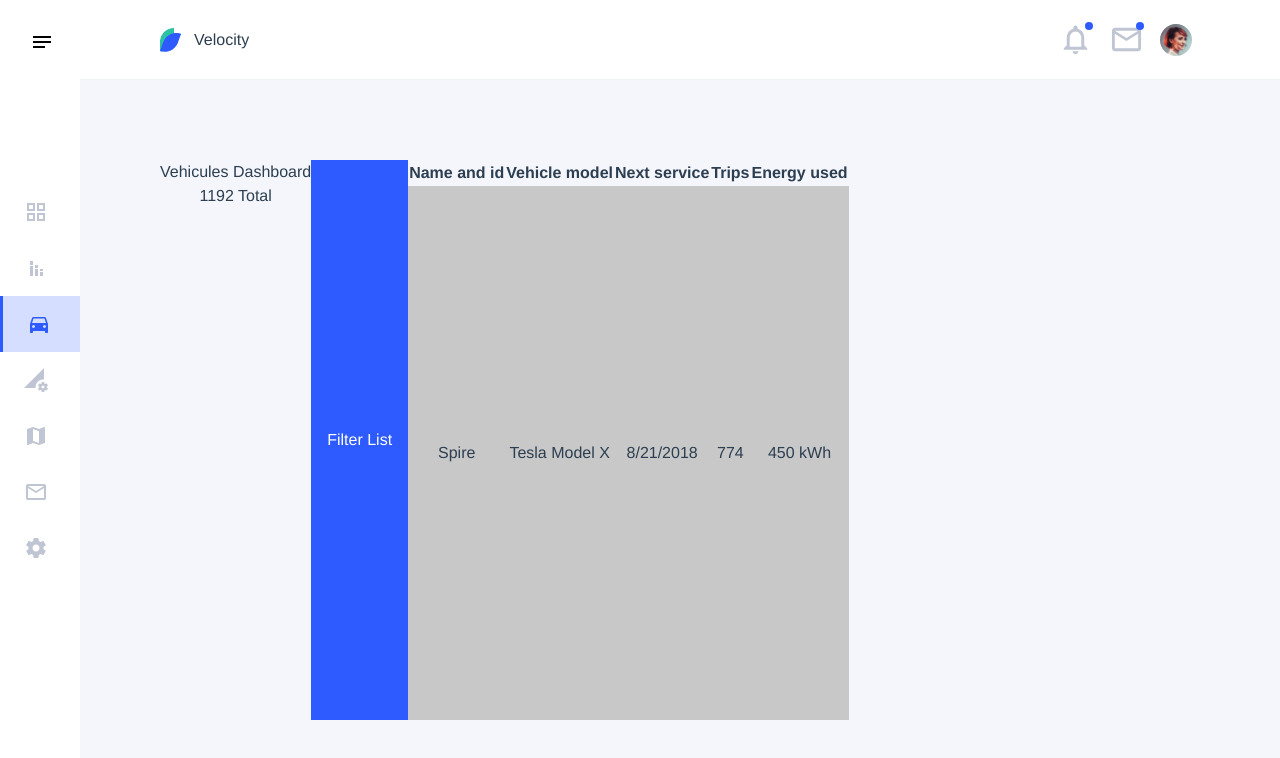
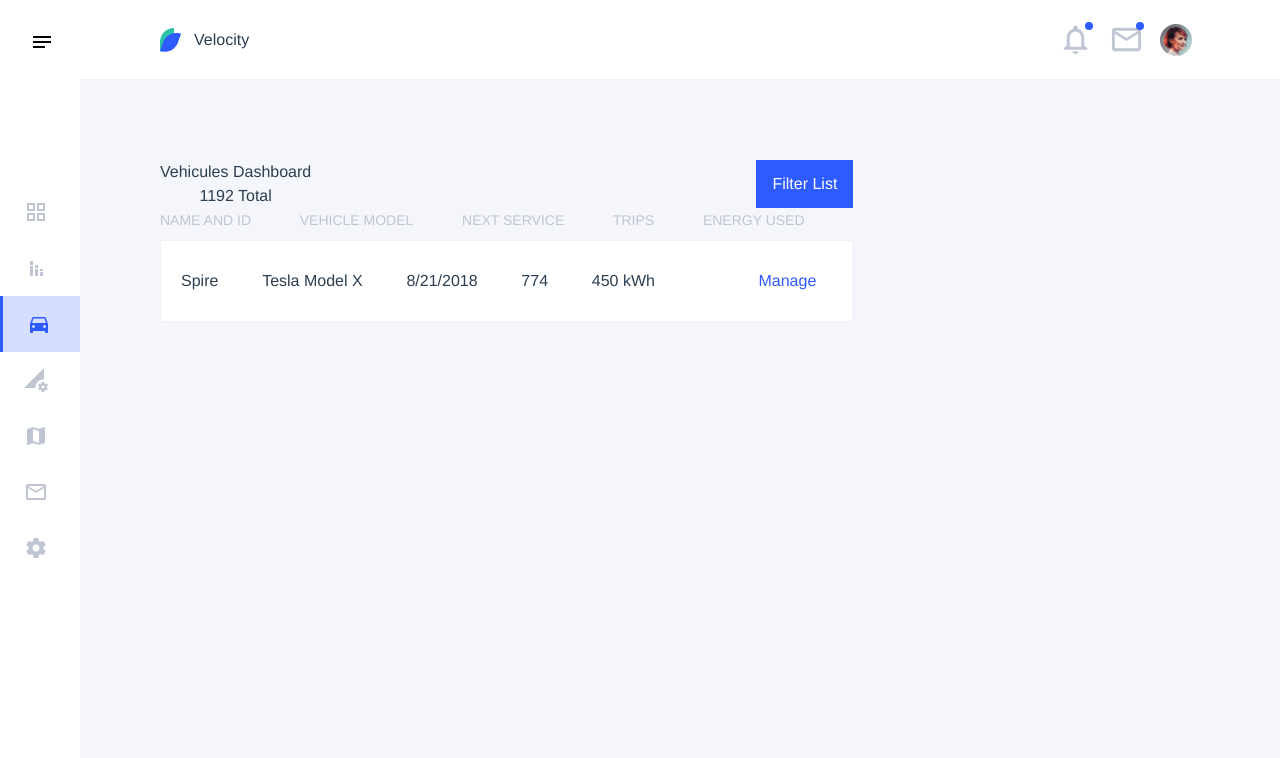
Before and after one commit to atcha/vue-velocity, a Vue app: page /vehicles in a window 1280 px wide. Shown: the top 758 px of the page. Built offline with nearby package versions, Linux system fonts and the light colour scheme.

Commit message:
UPD Table component (WIP)

```diff
--- a/src/components/Table.vue
+++ b/src/components/Table.vue
@@ -1,25 +1,33 @@
 <template>
-    <table>
-        <thead>
-            <tr>
-                <th v-for="column in columns" :key="column.name">
-                    {{ column.label }}
-                </th>
-            </tr>
-        </thead>
-        <tbody>
-            <tr class="bg-gray-0" v-for="(item, index) in formatedData" :key="index">
-                <td v-for="(column) in columns" :key="column.name">
-                    {{ item[column.name] }}
-                </td>
-            </tr>
-        </tbody>
-    </table>
+    <div>
+        <header class="flex mb-2 justify-between">
+            <div class="text-center" v-for="column in columns" :key="column.name">
+                <span class="uppercase text-gray-1 text-sm">{{ column.label }}</span>
+            </div>
+        </header>
+        <ul>
+            <li class="flex items-center mb-2 justify-between bg-white border border-solid border-gray-3" v-for="(item, index) in formatedData" :key="index">
+                <div class="p-5" v-for="(column) in columns" :key="column.name">
+                    <span>{{ item[column.name] }}</span>
+                </div>
+                <div class="p-5" v-if="actions.length > 0">
+                    <Button v-for="(action, index) in actions"
+                            :key="index"
+                            text-color="primary-normal"
+                            @click.native="action.function">
+                        {{ action.label }}
+                    </Button>
+                </div>
+            </li>
+        </ul>
+    </div>
 </template>
 
 <script>
+    import Button from "./Button";
     export default {
         name: "Table",
+        components: { Button },
         props: {
             columns: {
                 name: String,
@@ -27,13 +35,14 @@
                 label: String,
                 sortable: Boolean
             },
+            actions: Array,
             data: Array
         },
         computed: {
-            formatedData () {
+            formatedData() {
                 return this.data.map(columns => {
                     for (const key of Object.keys(columns)) {
-                        if(columns[key] instanceof Date) {
+                        if (columns[key] instanceof Date) {
                             columns[key] = columns[key].toLocaleDateString();
                         }
                     }
--- a/src/pages/Vehicles.vue
+++ b/src/pages/Vehicles.vue
@@ -1,6 +1,6 @@
 <template>
-    <main class="flex p-20">
-        <div class="flex justify-between">
+    <main class="flex flex-col p-20">
+        <div class="w-2/3 flex justify-between">
             <div>
                 <h1>Vehicules Dashboard</h1>
                 <span>1192 Total</span>
@@ -9,10 +9,12 @@
                 Filter List
             </Button>
         </div>
-        <Table :columns="vehiclesList.columns"
+        <Table class="w-2/3"
+               :columns="vehiclesList.columns"
                :actions="vehiclesList.actions"
                :data="vehiclesList.datas">
         </Table>
+        <div></div>
     </main>
 </template>
 
@@ -33,7 +35,8 @@
                         { name: 'model', label: 'Vehicle model', required: true, sortable: true },
                         { name: 'service', label: 'Next service', required: true, sortable: true },
                         { name: 'trip', label: 'Trips', required: true, sortable: false },
-                        { name: 'energy', label: 'Energy used', required: false, sortable: true }
+                        { name: 'energy', label: 'Energy used', required: false, sortable: true },
+                        { name: 'actions', label: ''}
                     ],
                     actions: [
                         { name: 'manage', label: 'Manage', function: this.manageVehicles() }
```
